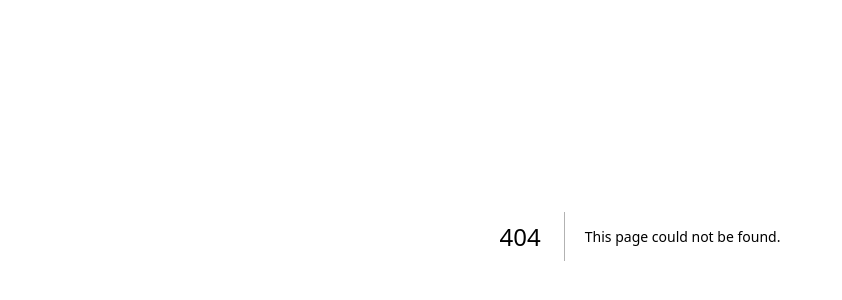
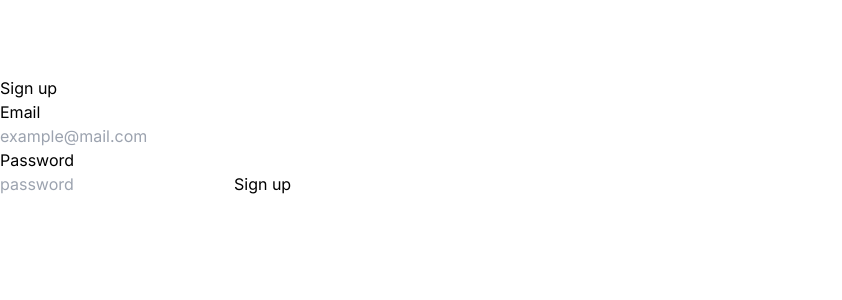
Before and after one commit to Moscode/Technical-Interview-AI-Assistant, a Next.js app: page /signup in a window 1280 px wide. Before the commit this address had no page. Shown: the part 164-464 px from the top of the page, without its empty margins (0-842 px from the left). Built offline with nearby package versions, Linux system fonts and the light colour scheme; no server answers.

Commit message:
added auth and storage without much styling

```diff
--- a/app/layout.tsx
+++ b/app/layout.tsx
@@ -1,6 +1,8 @@
 import './globals.css'
 import type { Metadata } from 'next'
 import { Inter } from 'next/font/google'
+
+import { AuthContextProvider } from '@/context/AuthContext'
 
 const inter = Inter({ subsets: ['latin'] })
 
@@ -16,7 +18,7 @@ export default function RootLayout({
 }) {
   return (
     <html lang="en">
-      <body className={inter.className}>{children}</body>
+      <body className={inter.className}><AuthContextProvider>{children}</AuthContextProvider></body>
     </html>
   )
 }
--- a/app/page.tsx
+++ b/app/page.tsx
@@ -1,6 +1,11 @@
 "use client";
 import useLLM from "usellm";
-import { useState } from "react";
+import { useEffect, useState } from "react";
+import { useAuthContext } from "@/context/AuthContext";
+import { useRouter } from "next/navigation";
+import addData from "@/firebase/firestore/addData";
+import { getAuth, signOut } from "firebase/auth";
+
 
 export default function Home() {
   const llm = useLLM();
@@ -8,6 +13,15 @@ export default function Home() {
   const [solution, setSolution] = useState("");
   const [language, setLanguage] = useState("");
   const [result, setResult] = useState("");
+
+  function handleSignOut(){
+    const auth = getAuth();
+  signOut(auth).then(() => {
+    console.log("succefully signout")
+  }).catch((error) => {
+    console.log(error)
+  });
+  }
 
   async function handleClick() {
     try {
@@ -19,8 +33,15 @@ export default function Home() {
           language: language
         },
         stream: true,
-        onStream: ({ message }) => {
+        onStream: async ({ message }) => {
           setResult(message.content)
+          const messageObj = {message: message.content}
+          const {result, error} = await addData('users', 'user-id', messageObj)
+          if (error){
+            console.log('error', error)
+            return
+          }
+          console.log(result)
         },
         onError: (error:any) => {
           console.error("Failed to connect", error)
@@ -31,8 +52,16 @@ export default function Home() {
       console.error("Something went wrong!", error);
     }
   }
-  return (
-    <div className="min-h-screen mx-auto my-8 max-w-[60%]">
+  const { user } = useAuthContext()
+  const router = useRouter()
+  useEffect(()=>{
+    if(user === null){
+      router.push("/signin")
+    }
+  })
+
+   return (
+     <div className="min-h-screen mx-auto my-8 max-w-[60%]">
       <div className="text-center mb-4">
       <h1 className="text-2xl font-bold">WisdomCoderBot</h1>
       <p className="font-small">I am an AI assistant that helps you keep note of your DSA practice problem and provide you a download PDF copy</p>
@@ -71,11 +100,16 @@ export default function Home() {
         >
           Submit
         </button>
+        <button
+          className="rounded border border-black dark:border-white p-2 hover:bg-red-700 hover:text-white"
+          onClick={handleSignOut}
+        >
+          Logout
+        </button>
       </div>
       <div className="mt-4 whitespace-pre-wrap">
         <h1 className="text-3x font-semibold gray-900 underline">Built-in Methods, Algorithm Pattern and Big O Notation, & Alternative Pattern and Big O Notation</h1>
         <p className={`${result === ""?"":"border-2 p-[4px]"}`}>{result}</p>
       </div>
-      </div>
-  );
+      </div>)
 }
--- /dev/null
+++ b/app/signin/page.tsx
@@ -0,0 +1,44 @@
+"use client"
+import SignIn from "@/firebase/auth/signin";
+import { useRouter } from "next/navigation";
+import { useState } from "react";
+
+export default function Page(){
+    const [email, setEmail] = useState('')
+    const [password, setPassword] = useState('')
+
+    const router = useRouter()
+
+    const handleSignIn =async (event:any) => {
+        event.preventDefault()
+
+        const {result, error} = await SignIn({email, password})
+
+        if (error){
+            console.log(error)
+            return;
+        }
+
+        console.log(result)
+        return router.push("/")
+    }
+
+    return(
+        <div className="">
+        <div className="form-wrapper">
+            <h1 className="mt-60 mb-30">Sign in</h1>
+            <form onSubmit={handleSignIn} className="form">
+                <label htmlFor="email">
+                    <p>Email</p>
+                    <input onChange={(e) => setEmail(e.target.value)} required type="email" name="email" id="email" placeholder="example@mail.com" />
+                </label>
+                <label htmlFor="password">
+                    <p>Password</p>
+                    <input onChange={(e) => setPassword(e.target.value)} required type="password" name="password" id="password" placeholder="password" />
+                </label>
+                <button type="submit">Sign in</button>
+            </form>
+        </div>
+    </div>
+    )
+}
--- /dev/null
+++ b/app/signup/page.tsx
@@ -0,0 +1,44 @@
+"use client"
+import SignUp from "@/firebase/auth/signup";
+import { useRouter } from "next/navigation";
+import { useState } from "react";
+
+export default function Page(){
+    const [email, setEmail] = useState('')
+    const [password, setPassword] = useState('')
+
+    const router = useRouter()
+
+    const handleSignUp =async (event:any) => {
+        event.preventDefault()
+
+        const {result, error} = await SignUp({email, password})
+
+        if (error){
+            console.log(error)
+            return;
+        }
+
+        console.log(result)
+        return router.push("/")
+    }
+
+    return(
+        <div className="">
+        <div className="form-wrapper">
+            <h1 className="mt-60 mb-30">Sign up</h1>
+            <form onSubmit={handleSignUp} className="form">
+                <label htmlFor="email">
+                    <p>Email</p>
+                    <input onChange={(e) => setEmail(e.target.value)} required type="email" name="email" id="email" placeholder="example@mail.com" />
+                </label>
+                <label htmlFor="password">
+                    <p>Password</p>
+                    <input onChange={(e) => setPassword(e.target.value)} required type="password" name="password" id="password" placeholder="password" />
+                </label>
+                <button type="submit">Sign up</button>
+            </form>
+        </div>
+    </div>
+    )
+}
--- /dev/null
+++ b/context/AuthContext.tsx
@@ -0,0 +1,37 @@
+"use client"
+import firebase_app from "@/firebase/config";
+import { onAuthStateChanged, getAuth } from "firebase/auth";
+import { createContext, useContext, useEffect, useState } from "react";
+
+const auth = getAuth(firebase_app)
+
+export const AuthContext = createContext<{} | any>({})
+
+export const useAuthContext = () => {
+    return(
+        useContext(AuthContext)
+    )
+}
+
+export const AuthContextProvider = ({children}:any) => {
+    const [user, setUser] = useState<any>(null)
+    const [loading, setLoading] = useState(true)
+
+    useEffect(()=>{
+        const unsubscribe = onAuthStateChanged(auth, (user)=>{
+            if(user){
+                setUser(user)
+            }else {
+                setUser(null);
+            }
+            setLoading(false)
+        })
+        return ()=> unsubscribe()
+    }, [])
+
+    return(
+        <AuthContext.Provider value={{ user }}>
+            {loading ? <div>Loading...</div>:children}
+        </AuthContext.Provider>
+    )
+}
--- /dev/null
+++ b/firebase/auth/signin.ts
@@ -0,0 +1,18 @@
+import firebase_app from "../config";
+import { signInWithEmailAndPassword, getAuth } from "firebase/auth";
+import { authDataType } from "./signup";
+
+const auth = getAuth(firebase_app)
+
+async function SignIn({email, password}:authDataType) {
+    let result = null
+    let error = null
+    try{
+        result = await signInWithEmailAndPassword(auth, email, password)
+    }catch(e){
+        error = e
+    }
+    return({result, error})
+}
+
+export default SignIn
--- /dev/null
+++ b/firebase/auth/signup.ts
@@ -0,0 +1,23 @@
+import firebase_app from "../config";
+import { createUserWithEmailAndPassword, getAuth } from "firebase/auth";
+
+const auth = getAuth(firebase_app);
+
+export interface authDataType{
+    email: string
+    password:string
+}
+
+async function SignUp({email, password}:authDataType){
+    let result = null
+    let error = null
+    try{
+        result = await createUserWithEmailAndPassword(auth, email, password)
+    }catch(e){
+        error = e
+    }
+
+    return({result, error})
+}
+
+export default SignUp
--- /dev/null
+++ b/firebase/firestore/addData.ts
@@ -0,0 +1,18 @@
+import firebase_app from "../config";
+import { getFirestore, doc, setDoc } from "firebase/firestore";
+
+const db = getFirestore(firebase_app)
+
+export default async function addData(collection:any, id:any, data:any){
+    let result = null;
+    let error = null;
+
+    try{
+        result = await setDoc(doc(db, collection, id), data, {
+            merge: true,
+        })
+    } catch(e){
+        error =e
+    }
+    return {result, error}
+}
```
Also changed, not shown: firebase/firestore/getData.ts (added, +19 -0 lines).
